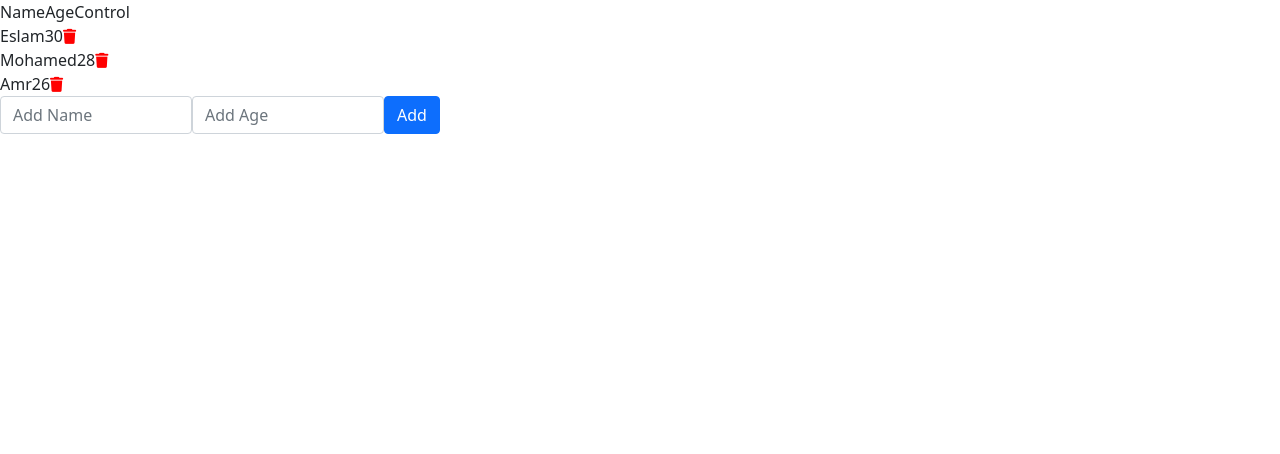
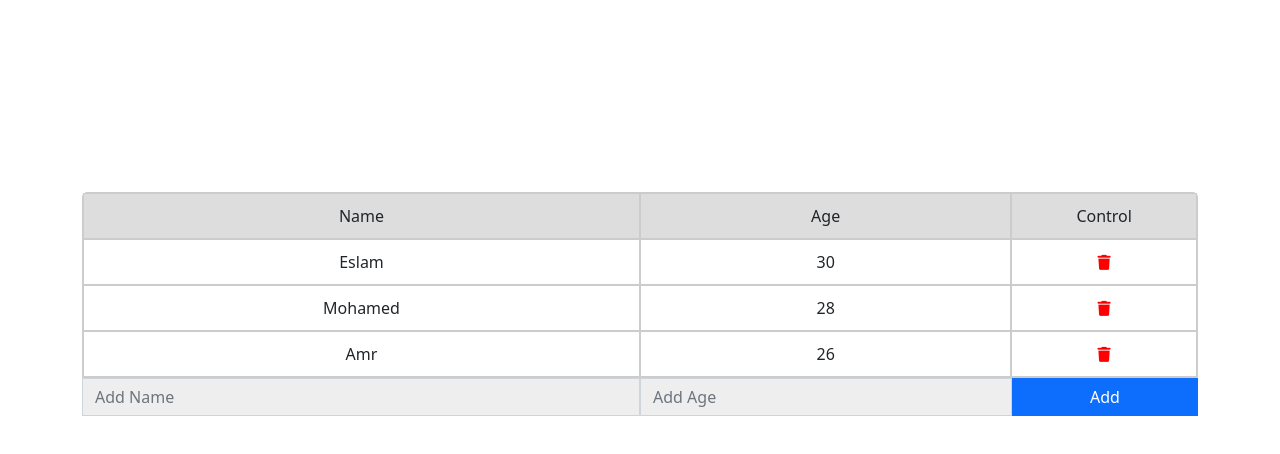
Before and after one commit to eslamibrahimhamed/ToDo-List, a React (Create React App) app: page / in a window 1280 px wide. Shown: the top 454 px of the page. Built offline with nearby package versions, Linux system fonts and the light colour scheme.

Commit message:
finished the app

```diff
--- a/src/App.js
+++ b/src/App.js
@@ -1,6 +1,7 @@
 import React, { Component } from "react";
 import TodoItems from "./components/TodoItems/TodoItems";
 import AddItem from "./components/AddItem/AddItems";
+
 
 class App extends Component {
   state = {
@@ -25,12 +26,19 @@ class App extends Component {
     this.setState({ items });
   };
 
+  addItem = (item) => {
+    item.id = Math.random();
+    let items = this.state.items;
+    items.push(item);
+    this.setState({ iitems: items });
+  };
 
   render() {
     return (
-      <div className="App">
+      <div className="App container">
         <TodoItems items={this.state.items} deleteItem={this.deleteItem} />
-        <AddItem />
+        <AddItem addItem={this.addItem} />
+
       </div>
     );
   }
--- a/src/components/AddItem/AddItems.js
+++ b/src/components/AddItem/AddItems.js
@@ -1,41 +1,74 @@
 import React, { Component } from "react";
 import "./AddItems.css";
 
-const width = {
-  width: "12rem",
-  display: "inline-block",
+// const width = {
+//   width: "12rem",
+//   display: "inline-block",
+// };
+
+// const verticalAlign = {
+//   verticalAlign: "inherit",
+// };
+
+class AddItem extends Component {
+  state = {
+    name: "",
+    age: "",
   };
 
-const verticalAlign = {
-  verticalAlign: "inherit",
+  handleChange = (e) => {
+    this.setState({
+      [e.target.id]: e.target.value,
+    });
   };
-class AddItem extends Component {
+
+  handleSubmit = (e) => {
+    e.preventDefault();
+
+    this.props.addItem(this.state);
+    this.setState({
+      name: "",
+      age: "",
+    });
+  };
+
   render() {
     return (
-      <div>
-        <form>
+      <div className="text-center">
+        <form onSubmit={this.handleSubmit}>
+          <div className="col-6" style={{ display: "inline-block" }}>
             <input
               type="text"
-            className="form-control"
-            name="name"
+              className="form-control "
+              id="name"
               placeholder="Add Name"
+              onChange={this.handleChange}
+              value={this.state.name}
+              required
               autoComplete="off"
-            style={width}
+              style={{ backgroundColor: "#EEE", borderRadius: "0px" }}
             />
+          </div>
 
+          <div className="col-4" style={{ display: "inline-block" }}>
             <input
               type="number"
-            className="form-control"
-            name="age"
+              className="form-control "
+              id="age"
               placeholder="Add Age"
+              onChange={this.handleChange}
+              value={this.state.age}
+              required
               autoComplete="off"
-            style={width}
+              style={{ backgroundColor: "#EEE", borderRadius: "0px" }}
             />
+          </div>
+
           <button
-            className="btn btn-primary"
+            className="btn btn-primary col-2"
             type="submit"
             value="Submit"
-            style={verticalAlign}
+            style={{ verticalAlign: "inherit", borderRadius: "0px" }}
           >
             Add
           </button>
--- a/src/components/TodoItems/TodoItems.js
+++ b/src/components/TodoItems/TodoItems.js
@@ -1,11 +1,5 @@
 import React from "react";
 import "./TodoItems.css";
-
-const iconStyle = {
-  color: "#f00",
-  fontSize: "15px",
-  cursor: "pointer",
-};
 
 const TodoItems = (props) => {
   const { items, deleteItem } = props;
@@ -15,10 +9,17 @@ const TodoItems = (props) => {
     items.map((item) => {
       return (
         <div key={item.id}>
-          <span>{item.name}</span>
-          <span>{item.age}</span>
-          <span onClick={() => deleteItem(item.id)}>
-            <i className="fa-solid fa-trash" style={iconStyle}></i>
+          <span className="name col-6">{item.name}</span>
+          <span className="name col-4">{item.age}</span>
+          <span
+            className="action col-2"
+            style={{ cursor: "pointer" }}
+            onClick={() => deleteItem(item.id)}
+          >
+            <i
+              className="fa-solid fa-trash"
+              style={{ color: "#f00", fontSize: "15px" }}
+            ></i>
           </span>
         </div>
       );
@@ -28,11 +29,18 @@ const TodoItems = (props) => {
   );
 
   return (
-    <div className="listItems">
-      <div>
-        <span>Name</span>
-        <span>Age</span>
-        <span>Control</span>
+    <div
+      className="listItems"
+      style={{
+        borderTopLeftRadius: "5px",
+        borderTopRightRadius: "5px",
+        border: "1px solid #CCC",
+      }}
+    >
+      <div style={{ backgroundColor: "#DDD" }}>
+        <span className="titleName col-6">Name</span>
+        <span className="titleAge col-4">Age</span>
+        <span className="titleAction  col-2">Control </span>
       </div>
       {listItems}
     </div>
--- a/src/index.css
+++ b/src/index.css
@@ -1,13 +1,39 @@
-body {
-  margin: 0;
-  font-family: -apple-system, BlinkMacSystemFont, 'Segoe UI', 'Roboto', 'Oxygen',
-    'Ubuntu', 'Cantarell', 'Fira Sans', 'Droid Sans', 'Helvetica Neue',
-    sans-serif;
-  -webkit-font-smoothing: antialiased;
-  -moz-osx-font-smoothing: grayscale;
+* {
+  box-sizing: border-box;
 }
 
-code {
-  font-family: source-code-pro, Menlo, Monaco, Consolas, 'Courier New',
-    monospace;
+.container {
+  text-align: center;
+  width: 80%;
+  margin: 15% auto;
 }
+
+.listItems span {
+  display: inline-block;
+  padding: 10px 0;
+  border: 1px solid #ccc;
+}
+
+/* .listItems .name {
+  width: 40%;
+}
+
+.listItems .age {
+  width: 20%;
+}
+
+.listItems .action {
+  width: 10%;
+}
+
+.titleName {
+  width: 40%;
+}
+
+.titleAge {
+  width: 40%;
+}
+
+.titleAction {
+  width: 10%;
+} */
```
Lines whose indentation alone changed are shown as unchanged.
